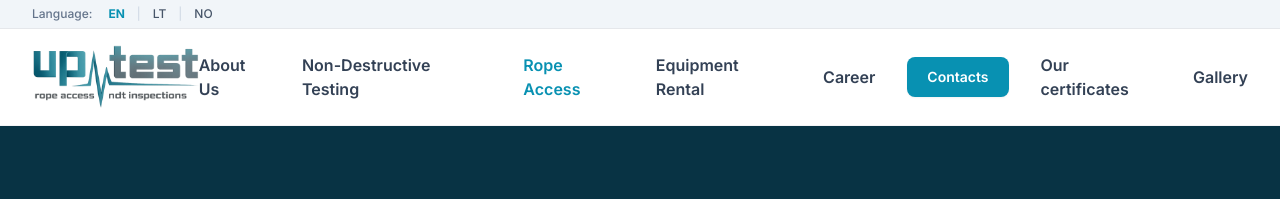
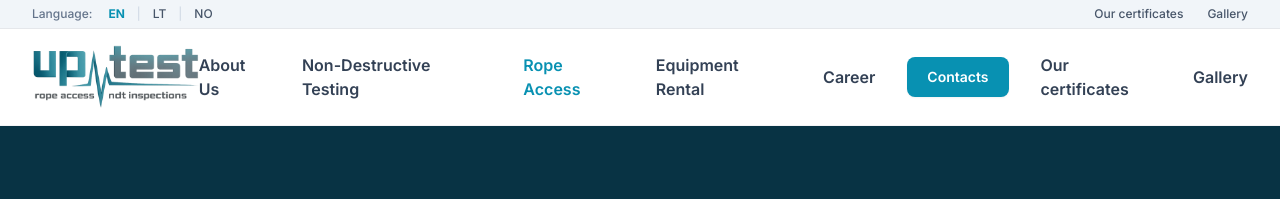
Before and after one commit to mruslys/uptest.no, a Jekyll site: the page built from rope-access/index.html, in a window 1280 px wide. Shown: the top 199 px of the page. Built offline with Jekyll 4.4.1, drawn with Linux system fonts in a browser that asks for light colours; nearby versions of some CDN libraries.

Commit message:
Update header.html

```diff
--- a/_includes/header.html
+++ b/_includes/header.html
@@ -14,11 +14,11 @@
         <div class="bg-slate-100 text-slate-700 text-xs py-1.5 border-b border-gray-200">
             <div class="max-w-7xl mx-auto px-4 sm:px-6 lg:px-8 flex justify-between items-center">
 
+                <!-- Kalbų perjungimas (lieka toks pat, kokiame naudojate page.current_page) -->
                 <div class="flex items-center space-x-3 text-xs">
                     <span class="text-slate-500 font-medium mr-1 hidden sm:inline">{{ data.common[page.lang].language }}:</span>
                     {% for lang in data.languages %}
                         {% assign target_link = lang.link %}
-
                         {% if page.current_page %}
                             {% assign nav_match = data.nav[page.current_page] %}
                             {% if nav_match and nav_match.link[lang.code] %}
@@ -36,11 +36,21 @@
                     {% endfor %}
                 </div>
 
+                <!-- Secondary menu ištraukiamas iš data.nav kur secondary: true -->
                 <div class="flex items-center space-x-6 text-xs font-medium">
-                    {% for item in data.secondary %}
-                        <a href="{{ site.baseurl }}/{{ item.link[page.lang] }}" class="hover:text-brand-600 transition-colors hidden sm:inline-block text-slate-600">
-                            {{ item.title[page.lang] }}
-                        </a>
+                    {% for nav_item in data.nav %}
+                        {% assign item = nav_item[1] %}
+
+                        {% if item.secondary %}
+                            {% assign is_active = false %}
+                            {% if page.current_page == nav_item[0] or page.url == item.link[page.lang] %}
+                                {% assign is_active = true %}
+                            {% endif %}
+
+                            <a href="{{ site.baseurl }}/{{ item.link[page.lang] }}" class="transition-colors hidden sm:inline-block {% if is_active %}font-bold text-brand-600{% else %}text-slate-600 hover:text-brand-600{% endif %}">
+                                {{ item.title[page.lang] }}
+                            </a>
+                        {% endif %}
                     {% endfor %}
                 </div>
 
```
